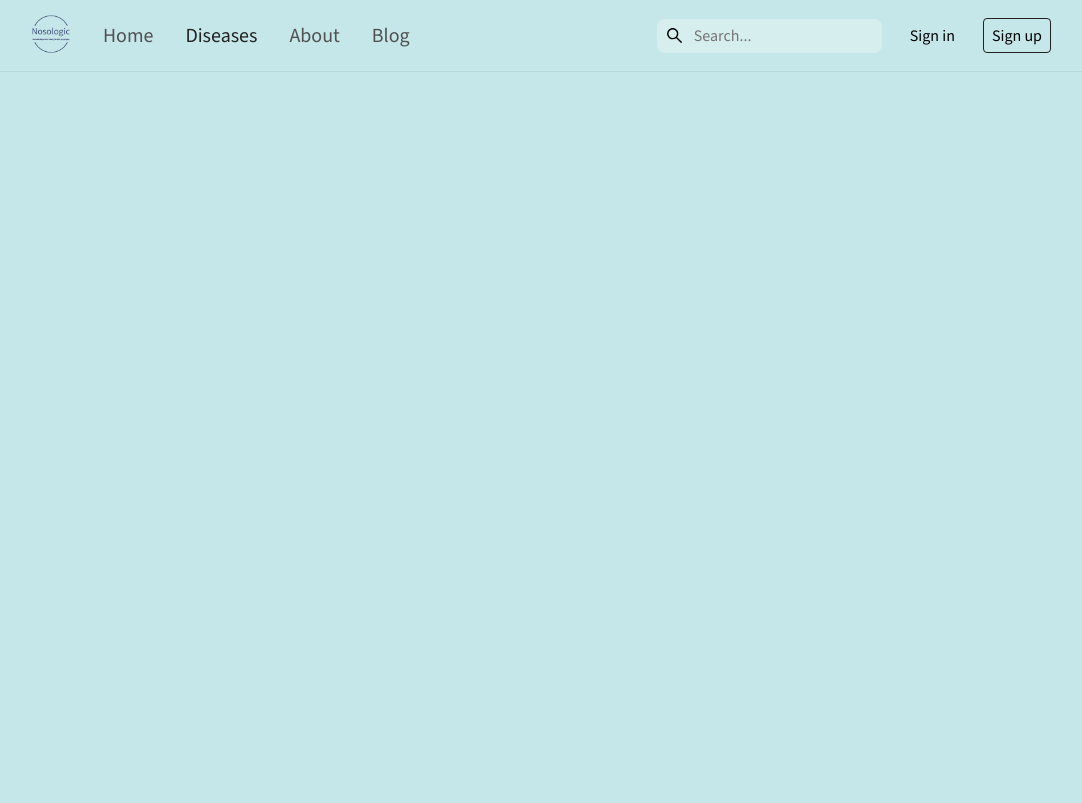
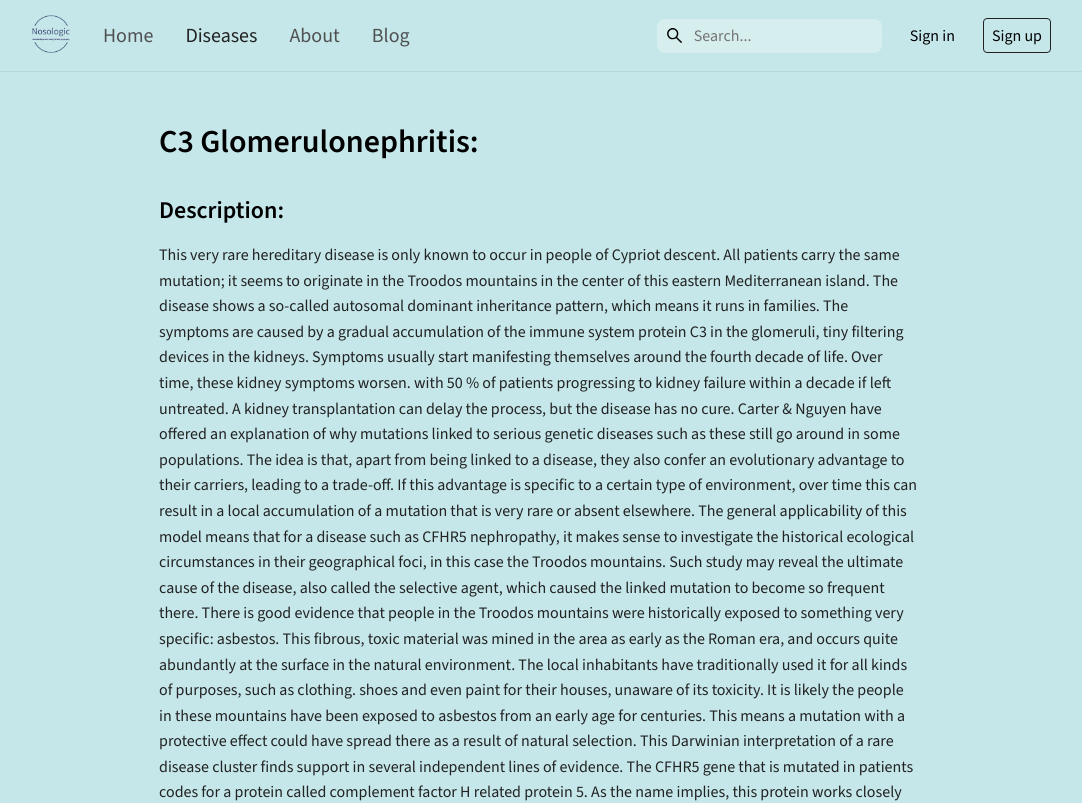
Before and after one commit to Nosologic/Nosologic-front, a React (Vite) app: page /diseases/1 in a window 1280 px wide. Shown: the top 803 px of the page, without its empty margins (101-1183 px from the left). Built offline with nearby package versions, Linux system fonts and the light colour scheme.

Commit message:
Refactor styles with new mixins and update DiseaseDetailPage.
Introduce `title1` and `title2` mixins to streamline title styling across pages. Replace old `page_title` usage with new mixins for consistency. Add DiseaseDetailPage implementation with modular styles and integrate it into routing.

```diff
--- a/src/App.tsx
+++ b/src/App.tsx
@@ -1,6 +1,5 @@
 import './App.scss'
 import { BrowserRouter, Routes, Route } from "react-router-dom";
-import HomePage from "./pages/HomePage.tsx";
 import AboutUsPage from "./pages/AboutUsPage.tsx";
 import DiseasesPage from "./pages/DiseasesPage.tsx";
 import BlogPage from "./pages/BlogPage.tsx";
@@ -16,7 +15,8 @@ function App() {
             <Layout>
                 <Routes>
                     <Route path="/" element={<MissionPage />}/>
-                    <Route path="/home" element={<HomePage />}/>
+                    {/* TODO: homepage instead of MissionPage for /home */}
+                    <Route path="/home" element={<MissionPage />}/>
                     <Route path="/about" element={<AboutUsPage />}/>
                     <Route path="/diseases" element={<DiseasesPage />}/>
                     <Route path="/blog" element={<BlogPage />}/>
--- a/src/index.scss
+++ b/src/index.scss
@@ -39,14 +39,19 @@ body {
   min-height: 100vh;
 }
 
+main {
+  width: 760px;
+  margin-top: 48px;
+  display: flex;
+  flex-direction: column;
+  justify-self: center;
+}
+
 #root {
   width: 100%;
 }
 
 span {
   display: inline-block;
+  @include font-family;
 }
-
-main {
-  justify-self: center;
-}
--- a/src/pages/DiseaseDetailPage.tsx
+++ b/src/pages/DiseaseDetailPage.tsx
@@ -1,7 +1,28 @@
+import styles from '../styles/pages/DiseaseDetailPage.module.scss';
+import {useParams} from "react-router-dom";
+import diseases from "../assets/Diseases.ts";
+
 export default function DiseaseDetailPage() {
+    const { id } = useParams<{ id: string }>();
+    const numericId = Number(id ?? "0");
+    const {name, description} = diseases[numericId - 1];
+
     return (
-        <main>
+        <main className={styles.disease_detail_page_ctr}>
+            <span className={styles.page_title}>
+                {name}:
+            </span>
+            <div className={styles.disease_info_ctr}>
+                <div className={styles.disease_info_left_section}>
+                    <span className={styles.disease_info_left_section_title}>
+                        Description:
+                    </span>
+                    <span className={styles.disease_info_left_section_text}>
+                        {description}
+                    </span>
+                </div>
 
+            </div>
         </main>
     )
 }
--- a/src/styles/components/AboutUsPage/RoleListSection.module.scss
+++ b/src/styles/components/AboutUsPage/RoleListSection.module.scss
@@ -4,8 +4,7 @@
 
   .about_role_title {
     margin-top: 24px;
-    @include h5;
-    font-weight: 600;
+    @include title2;
     color: $text;
   }
 
--- a/src/styles/pages/AboutUsPage.module.scss
+++ b/src/styles/pages/AboutUsPage.module.scss
@@ -1,15 +1,12 @@
 @import "../variables";
 
 .about_page_ctr {
-  width: 760px;
-  margin-top: 48px;
-  display: flex;
-  flex-direction: column;
+
   gap: 8px;
 }
 
 .page_title {
-  @include page_title;
+  @include title1;
 }
 
 .about_page_text {
--- /dev/null
+++ b/src/styles/pages/DiseaseDetailPage.module.scss
@@ -0,0 +1,17 @@
+@import "../variables";
+
+.page_title {
+  @include title1;
+  margin-bottom: 16px;
+}
+
+.disease_info_left_section_title {
+  @include title2;
+  margin: 16px 0;
+}
+
+.disease_info_left_section_text {
+  @include h7;
+  color: $text;
+  line-height: 1.6;
+}
--- a/src/styles/pages/DiseasesPage.module.scss
+++ b/src/styles/pages/DiseasesPage.module.scss
@@ -1,15 +1,11 @@
 @import '../variables';
 
 .diseases_page_ctr {
-  width: 760px;
-  margin-top: 48px;
-  display: flex;
-  flex-direction: column;
   gap: 8px;
 }
 
 .page_title {
-  @include page_title;
+  @include title1;
 }
 
 .search_container {
--- a/src/styles/pages/MissionPage.module.scss
+++ b/src/styles/pages/MissionPage.module.scss
@@ -2,10 +2,6 @@
 
 
 .mission_page_ctr {
-  display: flex;
-  width: 760px;
-  flex-direction: column;
-  justify-content: center;
   margin: 0 auto;
 }
 
@@ -29,7 +25,7 @@
 
 .mission_text_ctr {
   .mission_label {
-    @include page_title;
+    @include title1;
     @include font-family-official;
     margin: 2% auto;
   }
--- a/src/styles/variables.scss
+++ b/src/styles/variables.scss
@@ -82,7 +82,13 @@ $intense_aqua: #a0e1e5;
   align-items: center;
 }
 
-@mixin page_title {
+
+@mixin title1 {
   @include h4;
   font-weight: 600;
 }
+
+@mixin title2 {
+  @include h5;
+  font-weight: 600;
+}
```
